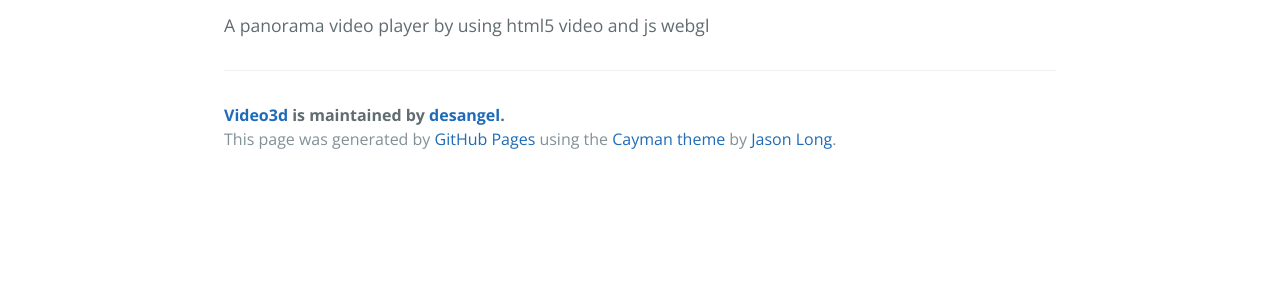
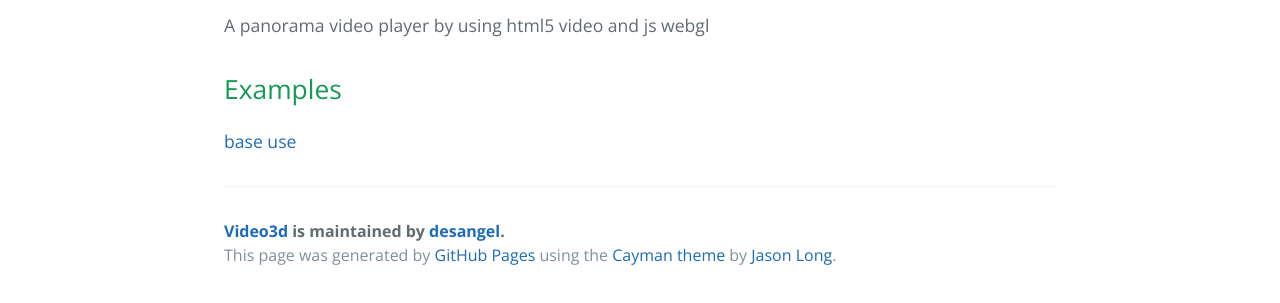
Before and after one commit to desangel/video3d, a plain HTML site: page index.html in a window 1280 px wide. Shown: the part 473-776 px from the top of the page. Drawn offline with nearby package versions, Linux system fonts and the light colour scheme.

Commit message:
Update index.html

```diff
--- a/index.html
+++ b/index.html
@@ -20,9 +20,12 @@
 
     <section class="main-content">
       <h1>
-<a id="video3d" class="anchor" href="#video3d" aria-hidden="true"><span aria-hidden="true" class="octicon octicon-link"></span></a>video3d</h1>
+        <a id="video3d" class="anchor" href="#video3d" aria-hidden="true"><span aria-hidden="true" class="octicon octicon-link"></span></a>video3d</h1>
+      <p>A panorama video player by using html5 video and js webgl</p>
 
-<p>A panorama video player by using html5 video and js webgl</p>
+      <h2>
+        <a aria-hidden="true"><span aria-hidden="true" class="octicon octicon-link"></span></a>Examples</h1>
+      <p><a href="example/index.html">base use</a></p>
 
       <footer class="site-footer">
         <span class="site-footer-owner"><a href="https://github.com/desangel/video3d">Video3d</a> is maintained by <a href="https://github.com/desangel">desangel</a>.</span>
```
